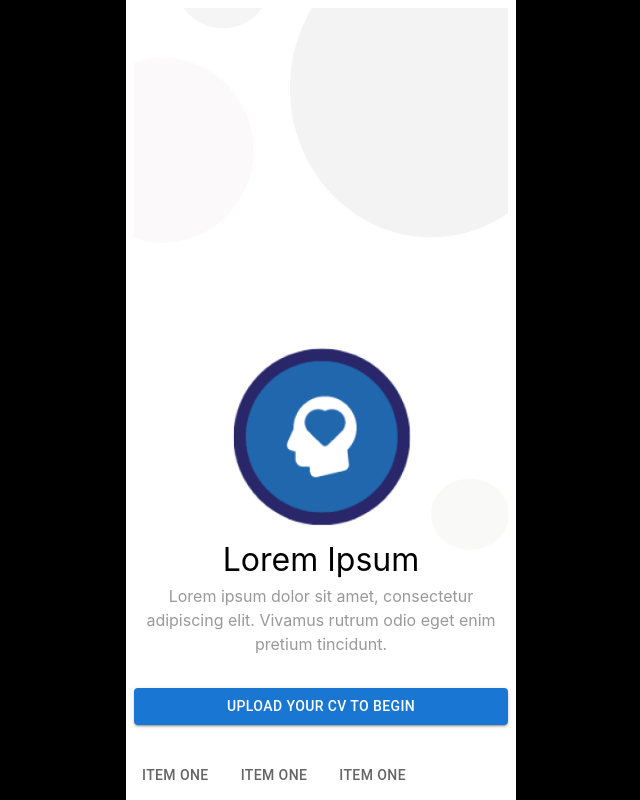
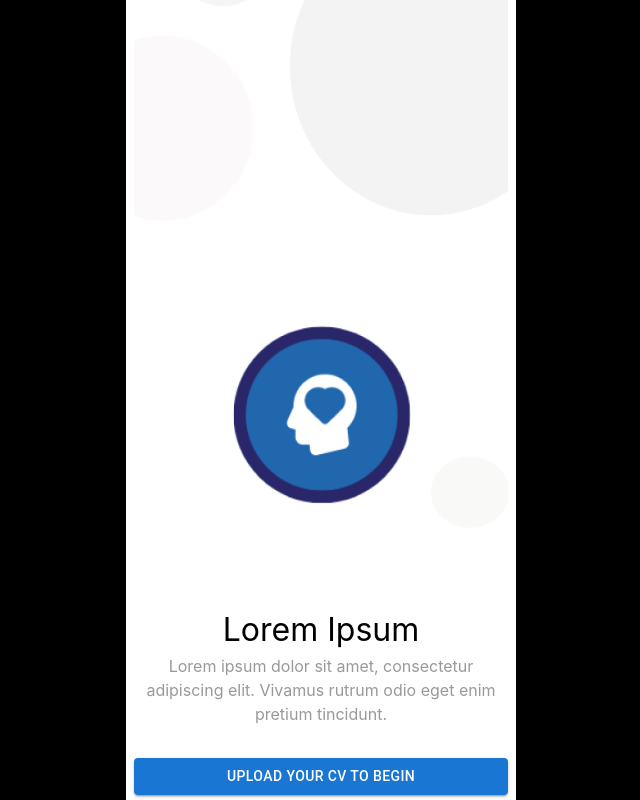
Before and after one commit to Zoya-Anwar/hack-zurich-2022, a React (Create React App) app in the folder frontend/: page / in a window 1280 px wide. Shown: the whole page, without its empty margins (319-959 px from the left). Built offline with nearby package versions, Linux system fonts and the light colour scheme.

Commit message:
Apply formatting fixes

```diff
--- a/frontend/src/App.tsx
+++ b/frontend/src/App.tsx
@@ -8,45 +8,11 @@ import { Tab, Tabs } from '@mui/material';
 function App() {
 	return (
         <Router>
-            	<div style={{display:'flex',
-			height: '100vh',
-			flexDirection:'column',
-			backgroundColor: 'white',
-			width: '390px',
-
-}}>
-
-	<div id="wrapper" style={{
-				flex:'1',
-				overflowY: 'scroll',
-				backgroundColor: 'white',
-			}}>
-                            <Routes>
+            <Routes>
                 <Route path="/" element={<Home />} />
                 <Route path="/home" element={<Home />} />
                 <Route path="/cv" element={<CVUpload />} />
             </Routes>
-            </div>
-
-
-            <div >
-            <Tabs value={'a'} onChange={(c)=>{
-
-            }} aria-label="nav tabs example">
-
-			<Link to='/cv'>
-
-			<Tab  label="Item One" aria-label="phone" />
-			</Link>
-
-			<Link to='/'>
-            <Tab  label="Item One"  aria-label="aa" />
-			</Link>
-            <Tab label="Item One" aria-label="cc" />
-            </Tabs>
-            </div>
-
-        </div>
         </Router>
 	);
 }
--- a/frontend/src/Template.tsx
+++ b/frontend/src/Template.tsx
@@ -1,23 +1,24 @@
-import { Tab, Tabs } from '@mui/material';
-import { Link } from 'react-router-dom';
 import App from './App';
+
 export function Template() {
 	return (
-
 		<div id="template" style={{
+			height: '100%',
 			display: 'flex',
 			alignItems: 'center',
 			justifyContent: 'center',
 			backgroundColor: 'black',
 			overflow: 'hidden',
 		}}>
-
-
+			<div id="wrapper" style={{
+				width: '390px',
+				height: '844px',
+				backgroundColor: 'white',
+				overflow: 'auto'
+			}}>
 				<App />
-
 			</div>
-
-
+		</div>
 	);
 }
 
--- a/frontend/src/pages/Home/Loading.tsx
+++ b/frontend/src/pages/Home/Loading.tsx
@@ -13,6 +13,7 @@ function Loading() {
             flexDirection: 'column',
         }}>
             <h1 style={{
+                fontSize: 'xx-large',
                 marginTop: 0,
             }}>
                 LOADING
```
